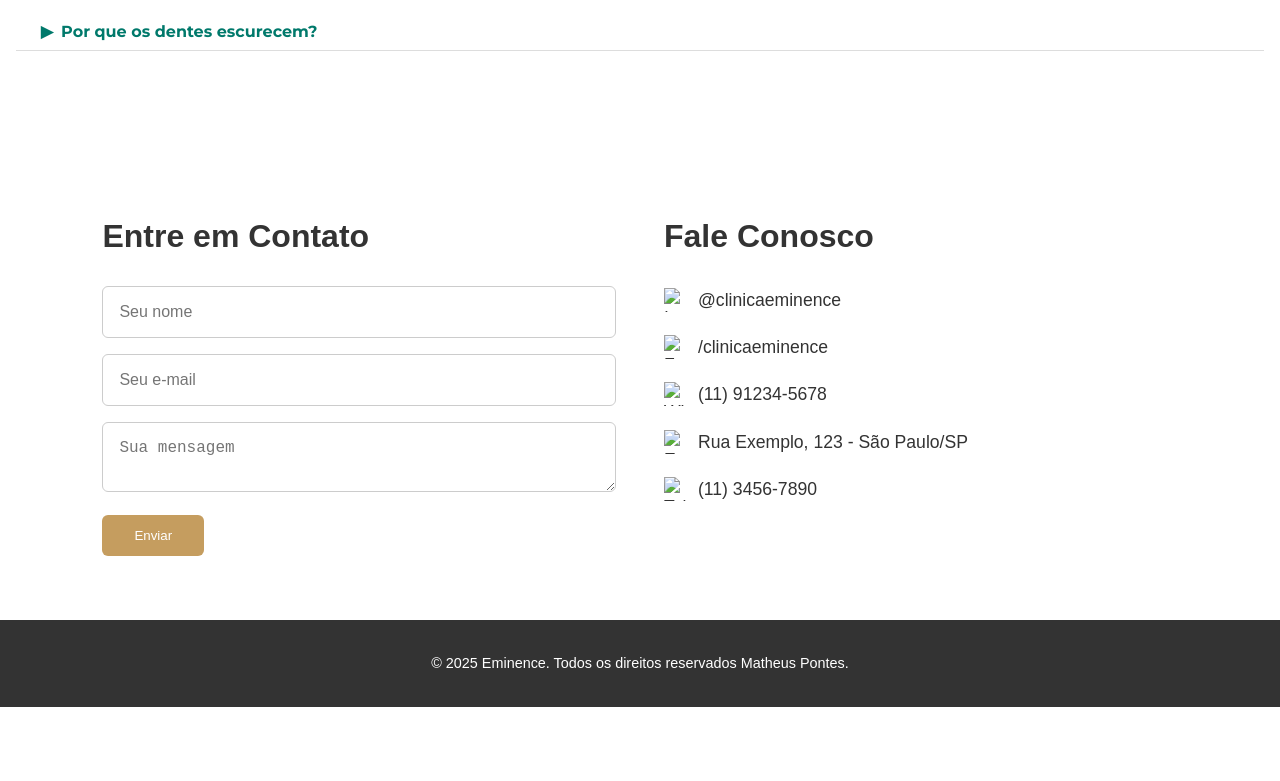
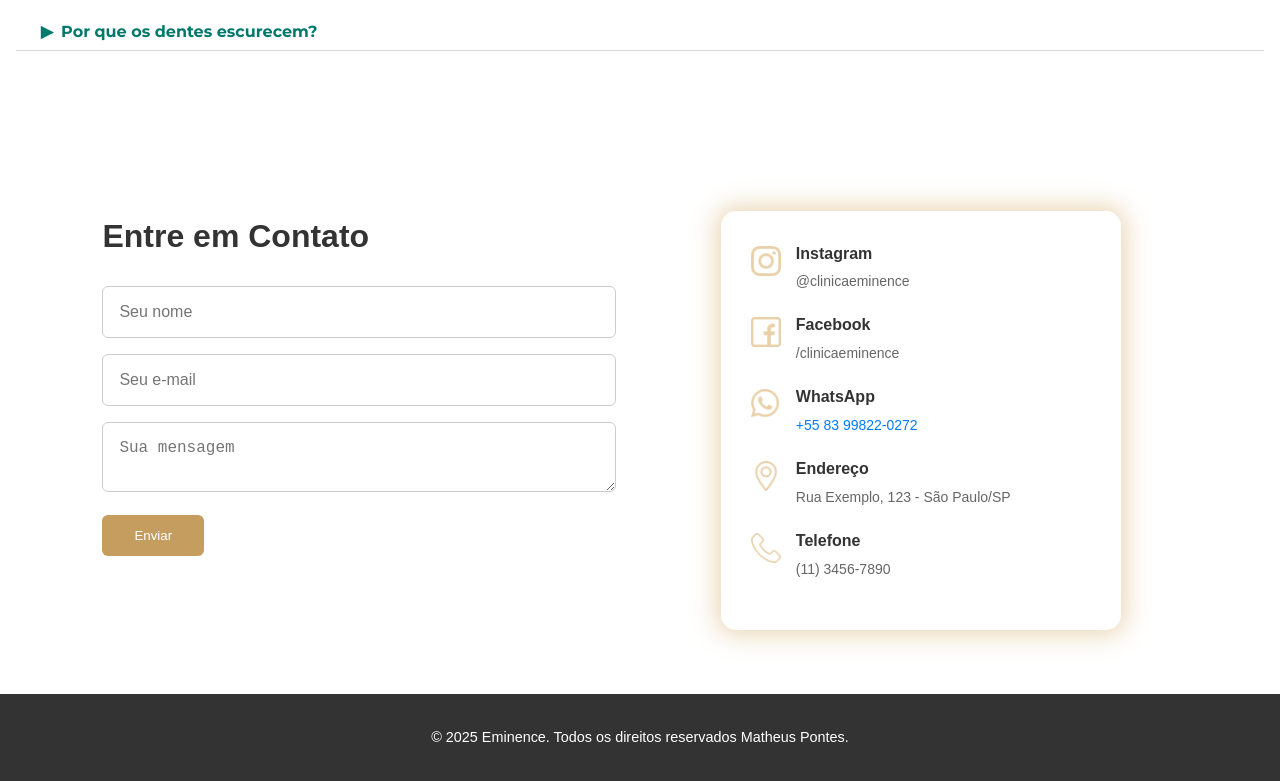
Before and after one commit to MatheusPontes27/SITE-EMINENCE, a plain HTML site: page index.html in a window 1280 px wide. Shown: the part 4097-4878 px from the top of the page. Before the commit the page ends 4804 px from the top, so only its background shows below. Drawn offline with Linux system fonts and the light colour scheme; a web font is replaced by a local one.

Commit message:
update 14

```diff
--- a/index.html
+++ b/index.html
@@ -251,16 +251,46 @@
 
       <!-- Lado Direito: Informações de Contato -->
       <div class="contact-right">
-        <h2>Fale Conosco</h2>
-        <ul class="contact-info">
-          <li><img src="./IMG/icon-instagram.png" alt="Instagram"> @clinicaeminence</li>
-          <li><img src="./IMG/icon-facebook.png" alt="Facebook"> /clinicaeminence</li>
-          <li><img src="./IMG/icon-whatsapp.png" alt="WhatsApp"> (11) 91234-5678</li>
-          <li><img src="./IMG/icon-endereco.png" alt="Endereço"> Rua Exemplo, 123 - São Paulo/SP</li>
-          <li><img src="./IMG/icon-telefone.png" alt="Telefone"> (11) 3456-7890</li>
-        </ul>
+        <div class="contact-card">
+          <ul class="contact-info">
+            <li>
+              <img src="./IMG/instagram.png" alt="Instagram">
+              <div>
+                <strong>Instagram</strong>
+                <p>@clinicaeminence</p>
+              </div>
+            </li>
+            <li>
+              <img src="./IMG/facebook.png" alt="Facebook">
+              <div>
+                <strong>Facebook</strong>
+                <p>/clinicaeminence</p>
+              </div>
+            </li>
+            <li>
+              <img src="./IMG/whatsapp.png" alt="WhatsApp">
+              <div>
+                <strong>WhatsApp</strong>
+                <p><a href="https://wa.me/+5583998220272" target="_blank">+55 83 99822-0272</a></p>
+              </div>
+            </li>
+            <li>
+              <img src="./IMG/mapas-e-bandeiras.png" alt="Endereço">
+              <div>
+                <strong>Endereço</strong>
+                <p>Rua Exemplo, 123 - São Paulo/SP</p>
+              </div>
+            </li>
+            <li>
+              <img src="./IMG/telefone.png" alt="Telefone">
+              <div>
+                <strong>Telefone</strong>
+                <p>(11) 3456-7890</p>
+              </div>
+            </li>
+          </ul>
+        </div>
       </div>
-    </div>
   </section>
 
 
--- a/style.css
+++ b/style.css
@@ -614,8 +614,7 @@ button:hover svg {
     min-width: 300px;
   }
 
-  .contact-left h2,
-  .contact-right h2 {
+  .contact-left h2 {
     font-size: 2rem;
     margin-bottom: 1.5rem;
   }
@@ -644,22 +643,55 @@ button:hover svg {
     background-color: #b48849;
   }
 
+  .contact-card {
+    background-color: #ffffff;
+    border-radius: 15px;
+    padding: 30px;
+    box-shadow: 0 0 25px 5px rgba(232, 208, 169, 0.85); /* sombra forte e espalhada em todos os lados */
+    max-width: 400px;
+    margin: 0 auto;
+  }
+
   .contact-info {
     list-style: none;
     padding: 0;
+    margin: 0;
   }
 
   .contact-info li {
     display: flex;
-    align-items: center;
-    margin-bottom: 1.2rem;
-    font-size: 1.1rem;
+    align-items: flex-start;
+    gap: 15px;
+    margin-bottom: 20px;
   }
 
-  .contact-info img {
-    width: 24px;
-    height: 24px;
-    margin-right: 10px;
+  .contact-info li img {
+    width: 30px;
+    height: 30px;
+    flex-shrink: 0;
+    margin-top: 5px;
+  }
+
+  .contact-info li strong {
+    font-size: 16px;
+    color: #333;
+    display: block;
+    margin-bottom: 4px;
+  }
+
+  .contact-info li p {
+    margin: 0;
+    font-size: 14px;
+    color: #666;
+  }
+
+  .contact-info a {
+    color: #007bff;
+    text-decoration: none;
+  }
+
+  .contact-info a:hover {
+    text-decoration: underline;
   }
 
   /* Rodapé */
```
Also changed, not shown: IMG/facebook.png (added), IMG/instagram.png (added), IMG/mapas-e-bandeiras.png (added), IMG/telefone.png (added), IMG/whatsapp.png (added).
